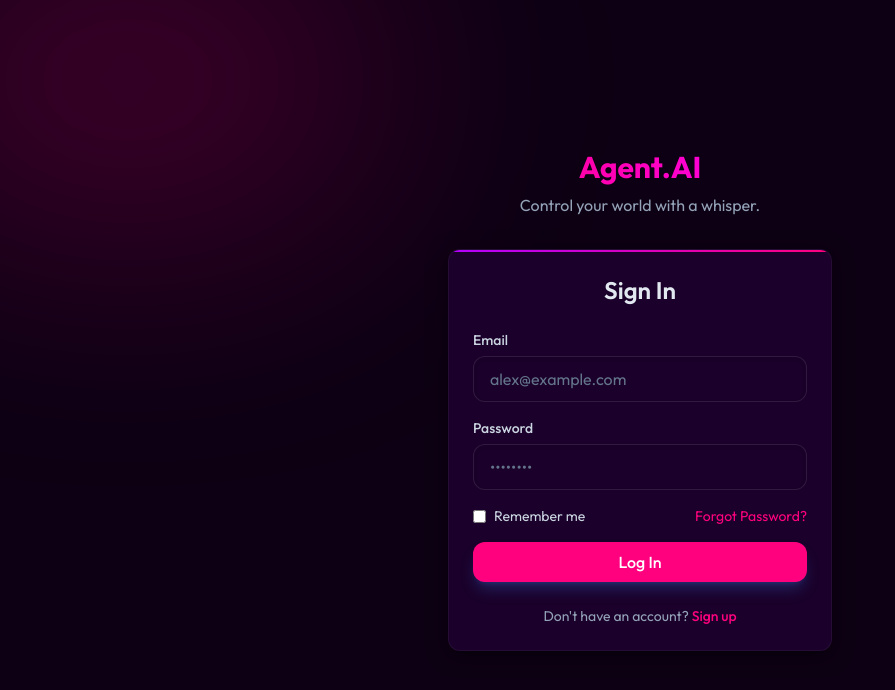
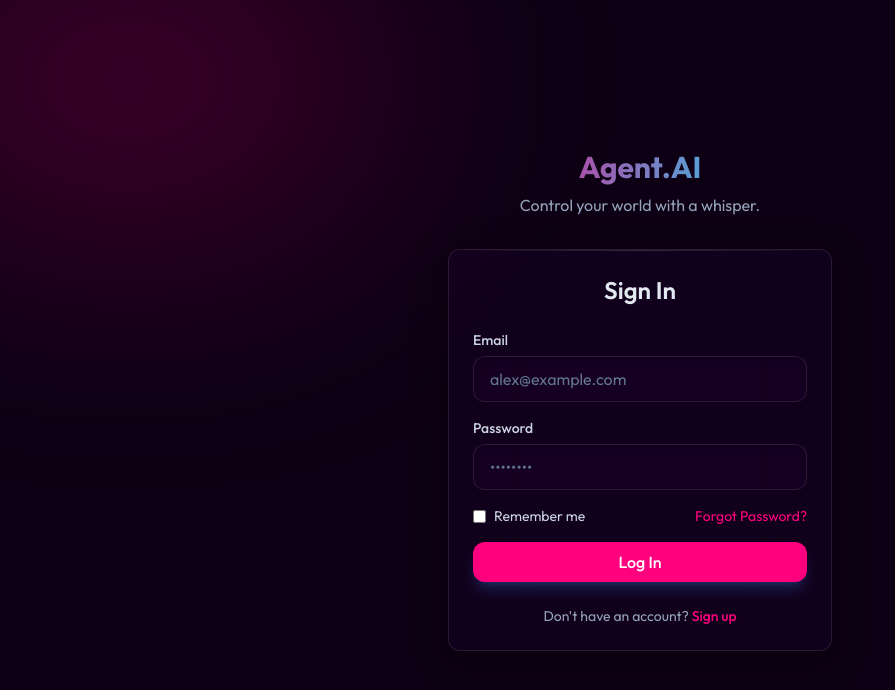
Before and after one commit to aryanthakor37/AI-controller, a React (Vite) app in the folder client/: page /login in a window 1280 px wide. Shown: the top 690 px of the page, without its empty margins (0-895 px from the left). Built offline with nearby package versions, Linux system fonts and the light colour scheme; no server answers.

Commit message:
Fix livestream performance and dashboard socket listener

```diff
--- a/client/src/components/atoms/Card.jsx
+++ b/client/src/components/atoms/Card.jsx
@@ -1,13 +1,58 @@
-import React from 'react';
+import React, { useRef } from 'react';
 import { cn } from '../../utils/cn';
+import { motion, useMotionValue, useSpring, useTransform } from 'framer-motion';
 
 export const Card = ({ className, children, ...props }) => {
+  const ref = useRef(null);
+
+  const x = useMotionValue(0);
+  const y = useMotionValue(0);
+
+  const mouseXSpring = useSpring(x, { stiffness: 300, damping: 30 });
+  const mouseYSpring = useSpring(y, { stiffness: 300, damping: 30 });
+
+  const rotateX = useTransform(mouseYSpring, [-0.5, 0.5], ["7deg", "-7deg"]);
+  const rotateY = useTransform(mouseXSpring, [-0.5, 0.5], ["-7deg", "7deg"]);
+
+  const handleMouseMove = (e) => {
+    if (!ref.current) return;
+
+    const rect = ref.current.getBoundingClientRect();
+
+    const width = rect.width;
+    const height = rect.height;
+
+    const mouseX = e.clientX - rect.left;
+    const mouseY = e.clientY - rect.top;
+
+    const xPct = mouseX / width - 0.5;
+    const yPct = mouseY / height - 0.5;
+
+    x.set(xPct);
+    y.set(yPct);
+  };
+
+  const handleMouseLeave = () => {
+    x.set(0);
+    y.set(0);
+  };
+
   return (
-    <div
+    <motion.div
+      ref={ref}
+      onMouseMove={handleMouseMove}
+      onMouseLeave={handleMouseLeave}
+      style={{
+        rotateY,
+        rotateX,
+        transformStyle: "preserve-3d",
+      }}
       className={cn('glass-card p-6 overflow-hidden', className)}
       {...props}
     >
-      {children}
-    </div>
+      <div style={{ transform: "translateZ(40px)", transformStyle: "preserve-3d" }} className="w-full h-full relative z-10 flex flex-col">
+        {children}
+      </div>
+    </motion.div>
   );
 };
--- a/client/src/index.css
+++ b/client/src/index.css
@@ -8,19 +8,25 @@
 @layer base {
   body {
     @apply text-slate-200 antialiased;
-    background-color: #0D0014;
-    background-image: radial-gradient(circle at top, rgba(255, 0, 127, 0.08), transparent 60%);
+    background-color: #05000A; /* Even deeper space-like dark */
+    background-image:
+      radial-gradient(circle at 15% 50%, rgba(255, 0, 127, 0.05), transparent 40%),
+      radial-gradient(circle at 85% 30%, rgba(179, 0, 255, 0.05), transparent 40%);
   }
 }
 
 @layer utilities {
   .glass {
-    @apply bg-surface border border-white/5 rounded-xl;
+    @apply bg-surface/60 backdrop-blur-xl border border-white/10 rounded-xl shadow-[0_8px_32px_0_rgba(0,0,0,0.36)];
   }
 
   .glass-card {
-    @apply bg-surface border border-white/5 rounded-xl relative overflow-hidden shadow-lg;
-    box-shadow: 0 4px 20px rgba(0, 0, 0, 0.5);
+    @apply bg-surface/40 backdrop-blur-2xl border border-white/10 rounded-xl relative overflow-hidden shadow-[0_8px_32px_0_rgba(0,0,0,0.36)];
+    transition: all 0.3s ease-in-out;
+  }
+
+  .glass-card:hover {
+    @apply border-white/20 shadow-[0_8px_32px_0_rgba(255,0,127,0.1)];
   }
 
   /* Brand gradient top border */
@@ -30,12 +36,13 @@
     top: 0;
     left: 0;
     right: 0;
-    height: 2px;
-    background: linear-gradient(90deg, #B300FF, #FF007F);
+    height: 1px;
+    background: linear-gradient(90deg, transparent, rgba(255, 255, 255, 0.3), transparent);
+    opacity: 0.5;
   }
 
   .btn-space {
-    @apply bg-white/5 border border-white/5 hover:bg-white/10 transition-colors duration-200 cursor-pointer rounded-xl;
+    @apply bg-white/5 border border-white/10 hover:bg-white/10 hover:border-white/20 hover:shadow-[0_0_15px_rgba(255,255,255,0.05)] transition-all duration-300 cursor-pointer rounded-xl backdrop-blur-md;
   }
 
   .btn-space-primary {
--- a/client/src/pages/Device.jsx
+++ b/client/src/pages/Device.jsx
@@ -42,6 +42,7 @@
   useEffect(() => {
     fetchDevices();
 
+    let attached = false;
     const handleScreenshotResult = (data) => {
       setScreenshotData(data.image);
     };
@@ -55,14 +56,25 @@
       setLiveScreenError(data.error);
     };
 
-    socketService.socket?.on('dashboard:screenshot_result', handleScreenshotResult);
-    socketService.socket?.on('dashboard:screen_frame', handleScreenFrame);
-    socketService.socket?.on('dashboard:screen_frame_error', handleScreenFrameError);
+    const attachListeners = () => {
+      if (socketService.socket && !attached) {
+        socketService.socket.on('dashboard:screenshot_result', handleScreenshotResult);
+        socketService.socket.on('dashboard:screen_frame', handleScreenFrame);
+        socketService.socket.on('dashboard:screen_frame_error', handleScreenFrameError);
+        attached = true;
+      }
+    };
+
+    attachListeners();
+    const interval = setInterval(attachListeners, 500);
 
     return () => {
-      socketService.socket?.off('dashboard:screenshot_result', handleScreenshotResult);
-      socketService.socket?.off('dashboard:screen_frame', handleScreenFrame);
-      socketService.socket?.off('dashboard:screen_frame_error', handleScreenFrameError);
+      clearInterval(interval);
+      if (attached && socketService.socket) {
+        socketService.socket.off('dashboard:screenshot_result', handleScreenshotResult);
+        socketService.socket.off('dashboard:screen_frame', handleScreenFrame);
+        socketService.socket.off('dashboard:screen_frame_error', handleScreenFrameError);
+      }
     };
   }, [dispatch]);
 
--- a/client/tailwind.config.js
+++ b/client/tailwind.config.js
@@ -13,10 +13,12 @@
         primary: {
           DEFAULT: '#FF007F', // Bright Neon Pink
           purple: '#B300FF', // Deep Violet
+          glow: '#ff4da6', // Softer pink for glows
         },
         accent: {
-          cyan: '#FF00FF', // Magenta
-          indigo: '#7A00E6' // Darker Violet
+          cyan: '#00F0FF', // Neon Cyan
+          indigo: '#7A00E6', // Darker Violet
+          blue: '#0044FF' // Deep Blue
         }
       },
       fontFamily: {
@@ -25,6 +27,8 @@
       animation: {
         'fade-in': 'fadeIn 0.3s ease-out',
         'slide-up': 'slideUp 0.4s ease-out',
+        'blob': 'blob 7s infinite',
+        'pulse-glow': 'pulseGlow 2s infinite',
       },
       keyframes: {
         fadeIn: {
@@ -34,6 +38,16 @@
         slideUp: {
           '0%': { opacity: '0', transform: 'translateY(10px)' },
           '100%': { opacity: '1', transform: 'translateY(0)' },
+        },
+        blob: {
+          '0%': { transform: 'translate(0px, 0px) scale(1)' },
+          '33%': { transform: 'translate(30px, -50px) scale(1.1)' },
+          '66%': { transform: 'translate(-20px, 20px) scale(0.9)' },
+          '100%': { transform: 'translate(0px, 0px) scale(1)' },
+        },
+        pulseGlow: {
+          '0%, 100%': { opacity: 1, transform: 'scale(1)' },
+          '50%': { opacity: .8, transform: 'scale(1.05)' },
         }
       }
     },
```
Also changed, not shown: client/src/pages/Dashboard.jsx (+33 -26 lines), 1 other file (tests, documents, lock files or other folders).
